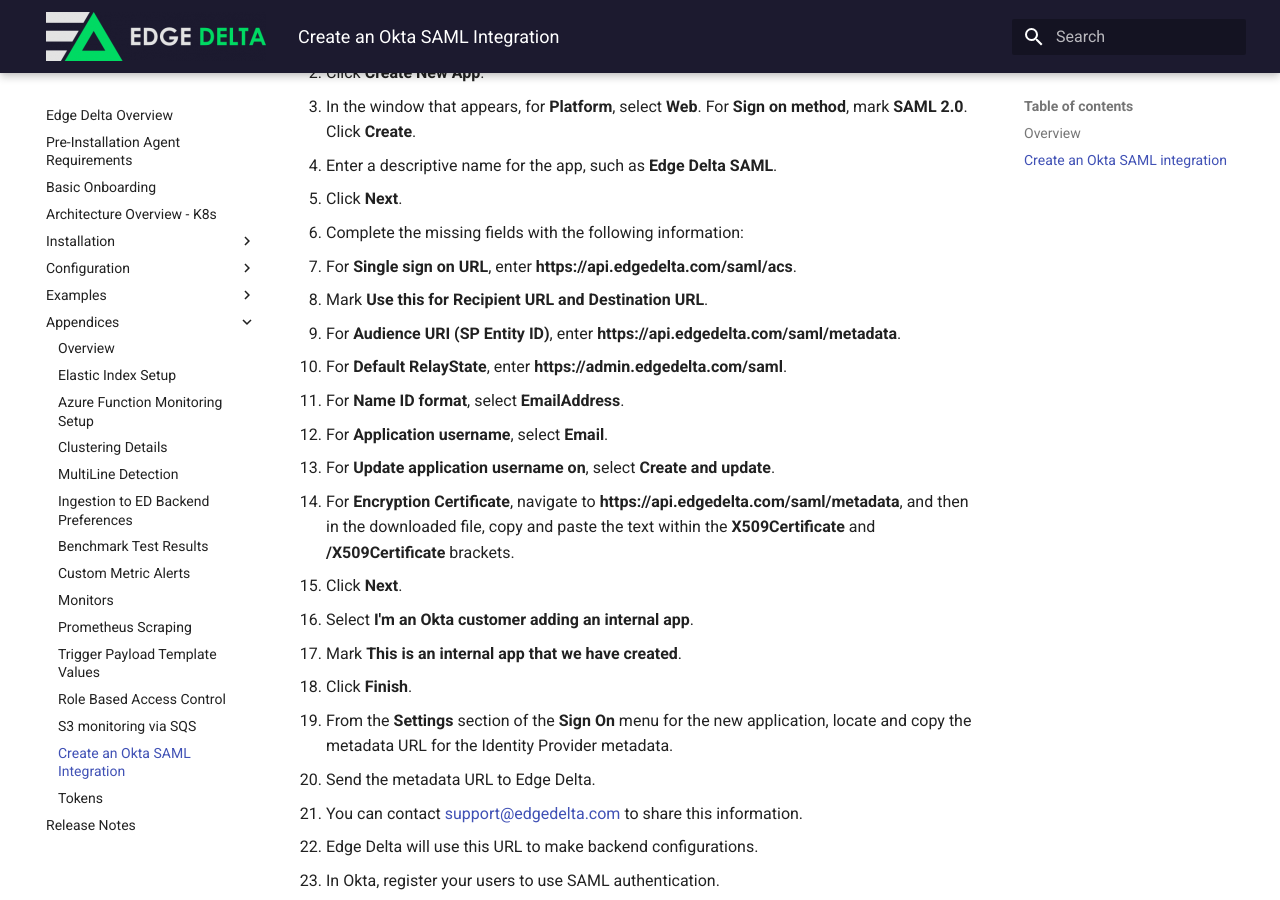
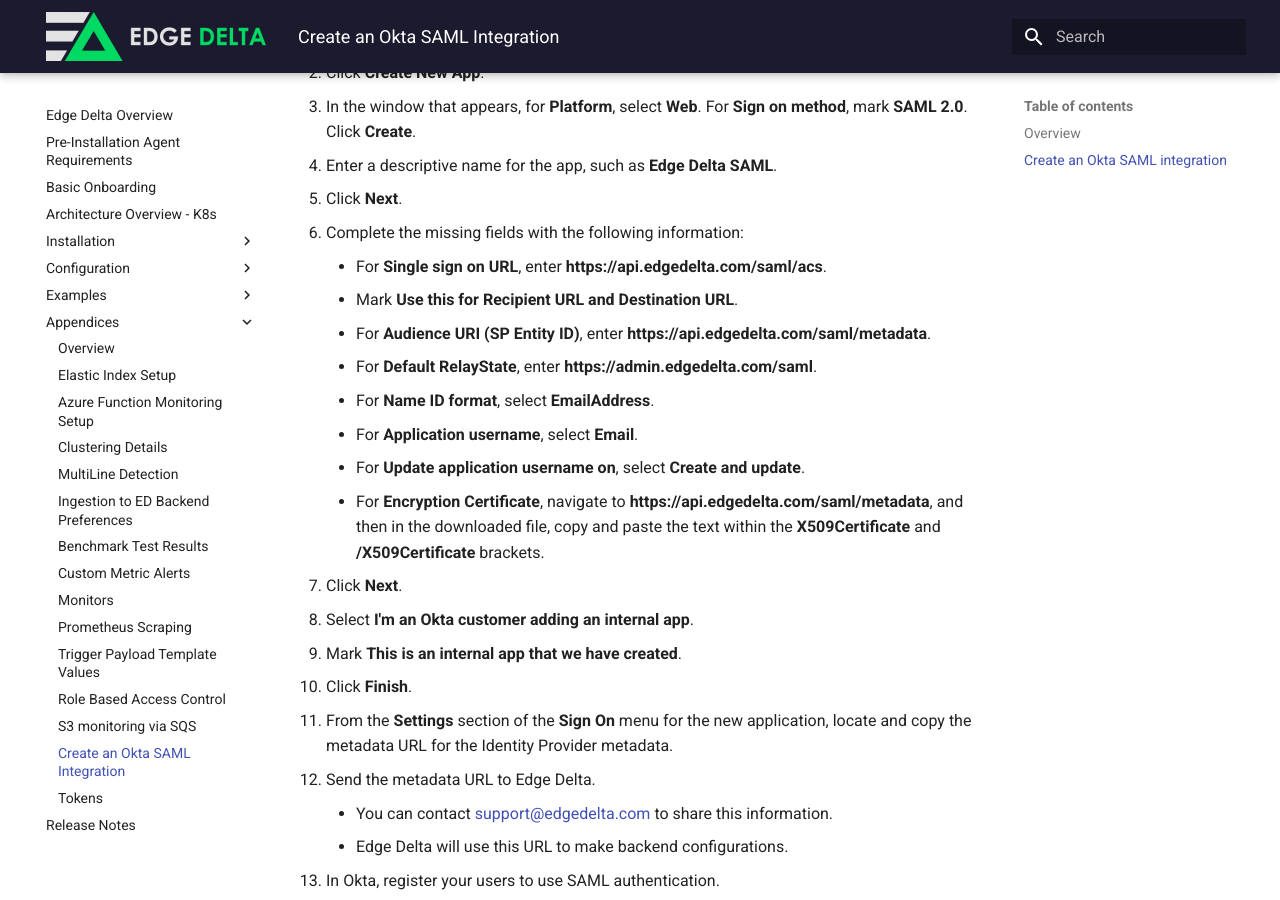
Before and after one commit to edgedelta/docs, an MkDocs documentation site: the page built from docs/appendices/okta-saml.md, in a window 1280 px wide and 900 px high, scrolled down 455 px. Built offline with MkDocs 1.6.1 and Material for MkDocs 9.7.7, drawn with Linux system fonts in a browser that asks for light colours.

```diff
--- a/docs/appendices/okta-saml.md
+++ b/docs/appendices/okta-saml.md
@@ -23,28 +23,28 @@ You can use this document to learn how to set up an Okta SAML integration with E
 4. Enter a descriptive name for the app, such as **Edge Delta SAML**.
 5. Click **Next**.
 6. Complete the missing fields with the following information:
-  - For **Single sign on URL**, enter **https://api.edgedelta.com/saml/acs**.
-  - Mark **Use this for Recipient URL and Destination URL**.
-  - For **Audience URI (SP Entity ID)**, enter **https://api.edgedelta.com/saml/metadata**.
-  - For **Default RelayState**, enter **https://admin.edgedelta.com/saml**.
-  - For **Name ID format**, select **EmailAddress**.
-  - For **Application username**, select **Email**.
-  - For **Update application username on**, select **Create and update**.
-  - For **Encryption Certificate**, navigate to **https://api.edgedelta.com/saml/metadata**, and then in the downloaded file, copy and paste the text within the **X509Certificate** and **/X509Certificate** brackets.
+    * For **Single sign on URL**, enter **https://api.edgedelta.com/saml/acs**.
+    * Mark **Use this for Recipient URL and Destination URL**.
+    * For **Audience URI (SP Entity ID)**, enter **https://api.edgedelta.com/saml/metadata**.
+    * For **Default RelayState**, enter **https://admin.edgedelta.com/saml**.
+    * For **Name ID format**, select **EmailAddress**.
+    * For **Application username**, select **Email**.
+    * For **Update application username on**, select **Create and update**.
+    * For **Encryption Certificate**, navigate to **https://api.edgedelta.com/saml/metadata**, and then in the downloaded file, copy and paste the text within the **X509Certificate** and **/X509Certificate** brackets.
 7. Click **Next**.
 8. Select **I'm an Okta customer adding an internal app**.
 9. Mark **This is an internal app that we have created**.
 10. Click **Finish**.
 11. From the **Settings** section of the **Sign On** menu for the new application, locate and copy the metadata URL for the Identity Provider metadata.
 12. Send the metadata URL to Edge Delta.
-  - You can contact [support@edgedelta.com](mailto:support@edgedelta.com) to share this information.
-  - Edge Delta will use this URL to make backend configurations.
+    * You can contact [support@edgedelta.com](mailto:support@edgedelta.com) to share this information.
+    * Edge Delta will use this URL to make backend configurations.
 13. In Okta, register your users to use SAML authentication.
-  - To learn more, review this [article from Okta](https://help.okta.com/en/prod/Content/Topics/users-groups-profiles/usgp-add-users.htm).
+    * To learn more, review this [article from Okta](https://help.okta.com/en/prod/Content/Topics/users-groups-profiles/usgp-add-users.htm).
 14. Visit https://admin.edgedelta.com/saml , and then enter your Okta credentials. You will be redirected to Okta.
 15. Enter your Okta credentials, and then you will be redirected to the Edge Delta Admin portal.
 
-> Note
+> **Note**
 >
 > When you use the same browser to access the Edge Delta Admin portal, by default SAML authentication will take place.
 
```
